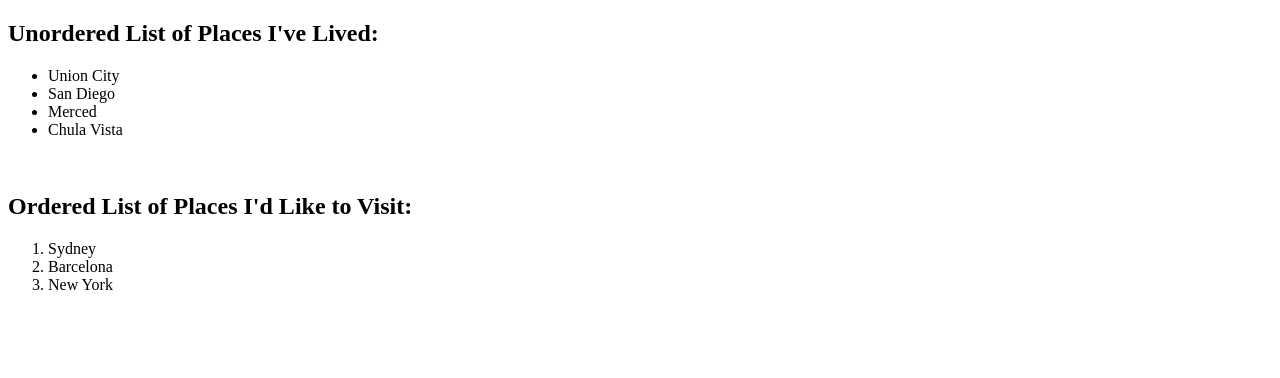
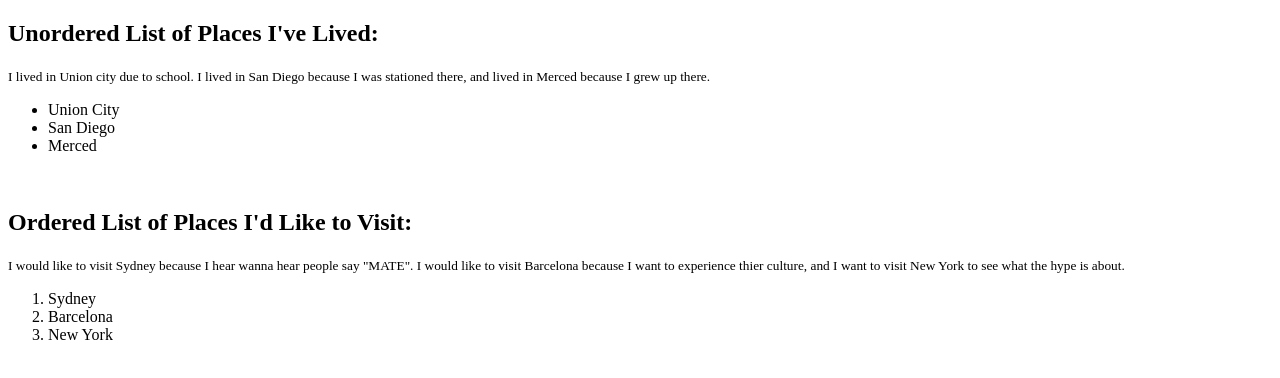
Before and after one commit to gonzz007/html-exercise, a plain HTML site: page index.html in a window 1280 px wide. Drawn offline with Linux system fonts and the light colour scheme.

Commit message:
subheading

```diff
--- a/index.html
+++ b/index.html
@@ -8,13 +8,14 @@
 </head>
 <body>
    <h2>Unordered List of Places I've Lived:</h2>
+   <p><small>I lived in Union city due to school. I lived in San Diego because I was stationed there, and lived in Merced because I grew up there.</small></p>
     <ul>
         <li>Union City</li>
         <li>San Diego</li>
         <li>Merced</li>
-        <li>Chula Vista</li>
     </ul> <br>
     <h2>Ordered List of Places I'd Like to Visit:</h2>
+    <p><small>I would like to visit Sydney because I hear wanna hear people say "MATE". I would like to visit Barcelona because I want to experience thier culture, and I want to visit New York to see what the hype is about.</small></p>
     <ol>
         <li>Sydney</li>
         <li>Barcelona</li>
```
